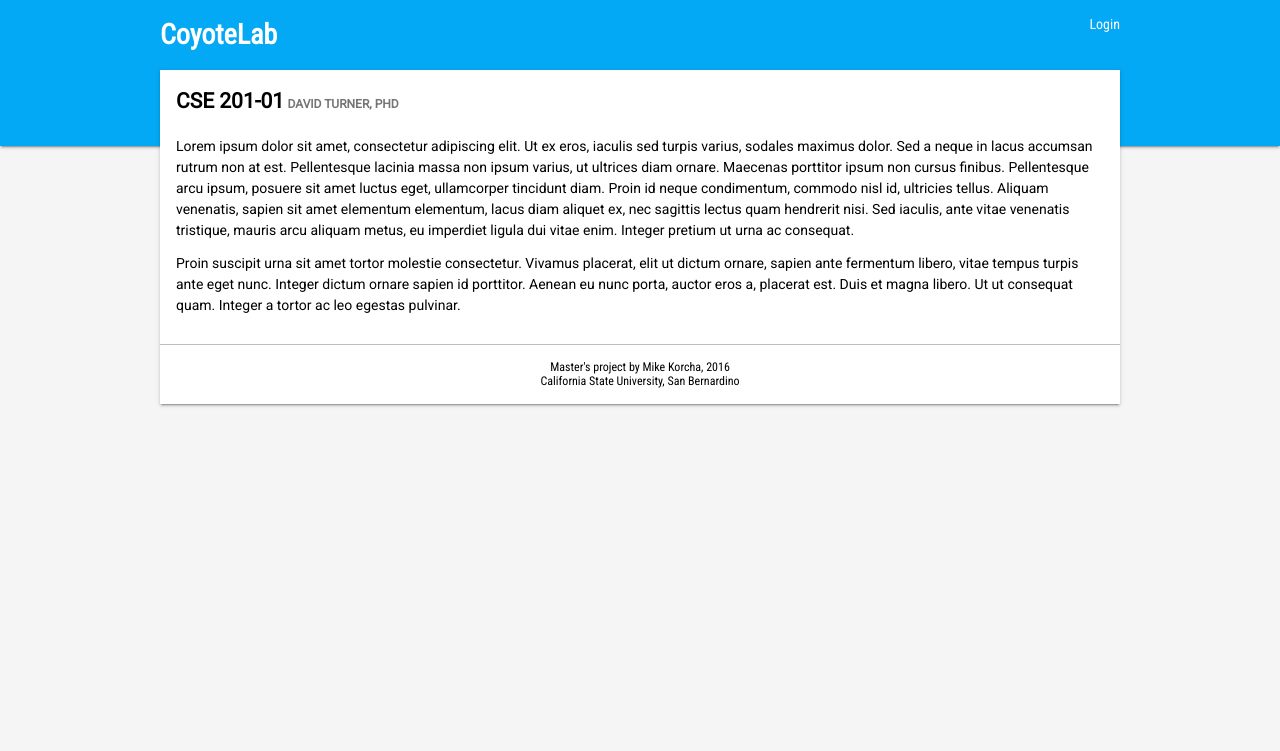
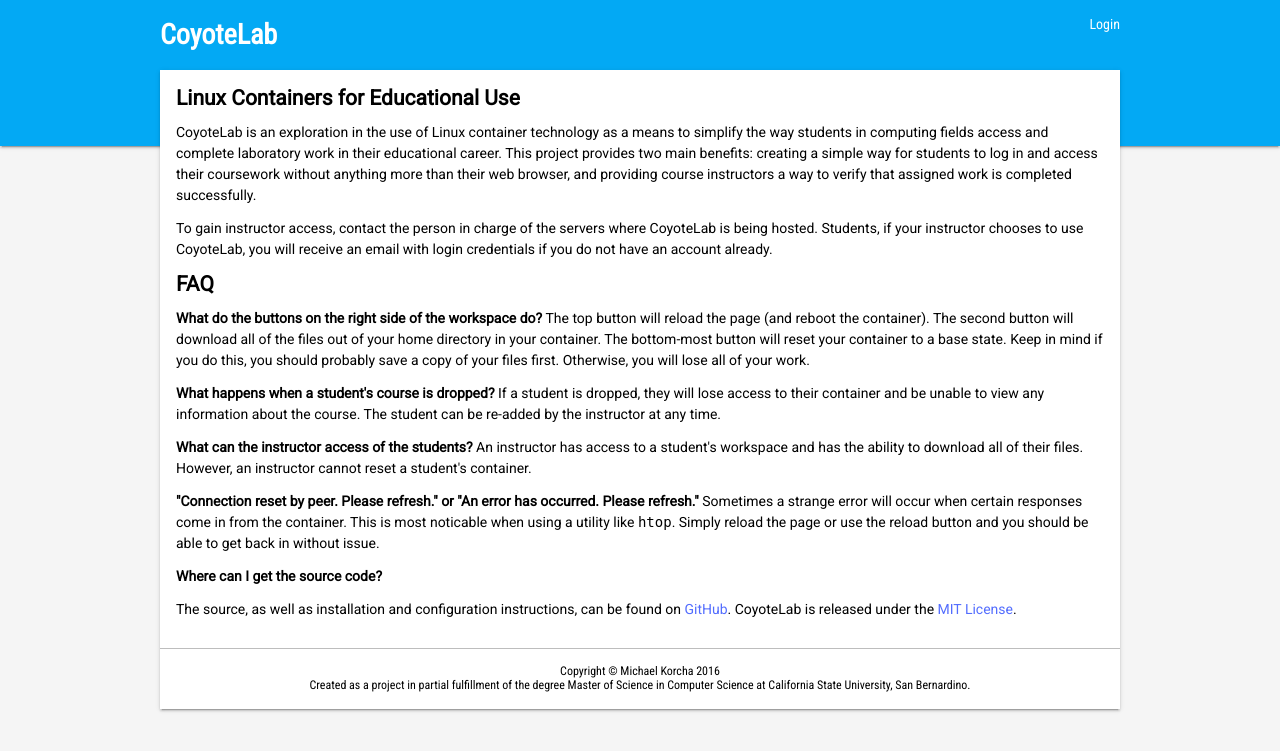
Before and after one commit to mkorcha/CoyoteLab, a Flask app: page / in a window 1280 px wide. Shown: the top 751 px of the page. Run offline with Flask 2, Linux system fonts and the light colour scheme; style sheets or scripts are compiled from the project's sources; parts of the project's set-up code (start-up, migrations or seed data) failed here and were passed over; some libraries are stand-ins or nearby versions.

Commit message:
Minor text fixes

```diff
--- a/res/templates/base.jinja
+++ b/res/templates/base.jinja
@@ -35,21 +35,47 @@
 			{% endif %}
 
 			{% block main %}
-				<h2>CSE 201-01</h2>
-				<h3>David Turner, PhD</h3>
+				<h2>Linux Containers for Educational Use</h2>
 
 				<p>
-					Lorem ipsum dolor sit amet, consectetur adipiscing elit. Ut ex eros, iaculis sed turpis varius, sodales maximus dolor. Sed a neque in lacus accumsan rutrum non at est. Pellentesque lacinia massa non ipsum varius, ut ultrices diam ornare. Maecenas porttitor ipsum non cursus finibus. Pellentesque arcu ipsum, posuere sit amet luctus eget, ullamcorper tincidunt diam. Proin id neque condimentum, commodo nisl id, ultricies tellus. Aliquam venenatis, sapien sit amet elementum elementum, lacus diam aliquet ex, nec sagittis lectus quam hendrerit nisi. Sed iaculis, ante vitae venenatis tristique, mauris arcu aliquam metus, eu imperdiet ligula dui vitae enim. Integer pretium ut urna ac consequat.
+					CoyoteLab is an exploration in the use of Linux container technology as a means to simplify the way students in computing fields access and complete laboratory work in their educational career. This project provides two main benefits: creating a simple way for students to log in and access their coursework without anything more than their web browser, and providing course instructors a way to verify that assigned work is completed successfully.
 				</p>
 				<p>
-					Proin suscipit urna sit amet tortor molestie consectetur. Vivamus placerat, elit ut dictum ornare, sapien ante fermentum libero, vitae tempus turpis ante eget nunc. Integer dictum ornare sapien id porttitor. Aenean eu nunc porta, auctor eros a, placerat est. Duis et magna libero. Ut ut consequat quam. Integer a tortor ac leo egestas pulvinar.
+					To gain instructor access, contact the person in charge of the servers where CoyoteLab is being hosted. Students, if your instructor chooses to use CoyoteLab, you will receive an email with login credentials if you do not have an account already.
 				</p>
+
+				<h2>FAQ</h2>
+
+				<p>
+					<strong>What do the buttons on the right side of the workspace do?</strong>
+
+					The top button will reload the page (and reboot the container). The second button will download all of the files out of your home directory in your container. The bottom-most button will reset your container to a base state. Keep in mind if you do this, you should probably save a copy of your files first. Otherwise, you will lose all of your work.
+				</p>
+				<p>
+					<strong>What happens when a student's course is dropped?</strong>
+
+					If a student is dropped, they will lose access to their container and be unable to view any information about the course. The student can be re-added by the instructor at any time.
+				</p>
+				<p>
+					<strong>What can the instructor access of the students?</strong>
+
+					An instructor has access to a student's workspace and has the ability to download all of their files. However, an instructor cannot reset a student's container.
+				</p>
+				<p>
+					<strong>"Connection reset by peer. Please refresh." or "An error has occurred. Please refresh."</strong>
+
+					Sometimes a strange error will occur when certain responses come in from the container. This is most noticable when using a utility like <code>htop</code>. Simply reload the page or use the reload button and you should be able to get back in without issue.
+				</p>
+				<p>
+					<strong>Where can I get the source code?</strong>
+
+					<p>The source, as well as installation and configuration instructions, can be found on <a href="https://github.com/mkorcha/CoyoteLab">GitHub</a>. CoyoteLab is released under the <a href="https://tldrlegal.com/license/mit-license">MIT License</a>.
 			{% endblock %}
 			</main>
 
 			<footer>
-				Master's project by Mike Korcha, 2016<br>
-				California State University, San Bernardino
+				Copyright &copy; Michael Korcha 2016<br />
+				Created as a project in partial fulfillment of the degree Master of Science in Computer Science at California State University, San Bernardino.
 			</footer>
 		</div>
 
```
Also changed, not shown: README.md (added), 1 other file.
